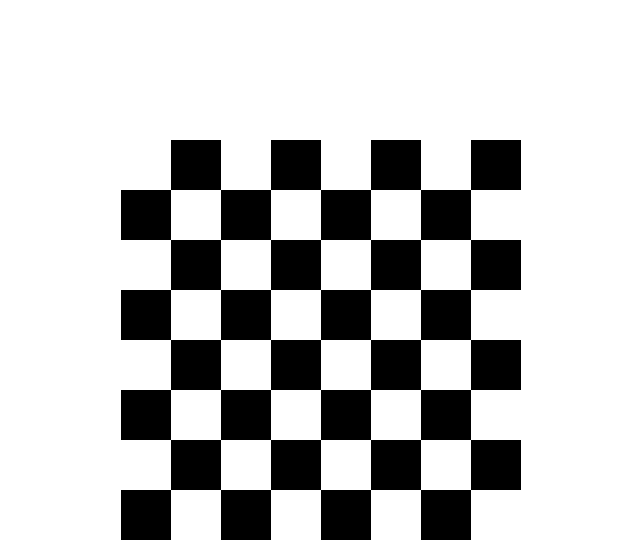
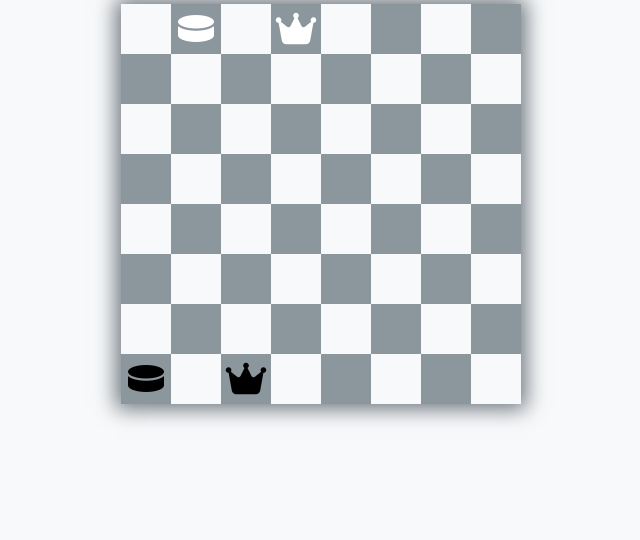
Before and after one commit to ZM-0/Checkers, a website with bundled scripts: page output/index.html in a window 1280 px wide. Shown: the part 260-800 px from the top of the page, without its empty margins (319-959 px from the left). Built offline with nearby package versions, Linux system fonts and the light colour scheme.

Commit message:
Colour board and add sample tokens

```diff
--- a/source/main.ts
+++ b/source/main.ts
@@ -8,7 +8,7 @@ let colour: Colour = Colour.WHITE;
 for (let row: number = 0; row < 8; row++) {
     for (let column: number = 0; column < 8; column++) {
         const cell: HTMLDivElement = document.querySelector(`#cell-${row * 8 + column}`)!;
-        cell.style.backgroundColor = colour === Colour.BLACK ? "#000" : "#FFF";
+        cell.style.backgroundColor = colour === Colour.BLACK ? "#8C969D" : "#F8F9FA";
         colour = colour === Colour.BLACK ? Colour.WHITE : Colour.BLACK;
     }
 
```
Also changed, not shown: output/index.html, output/main.js, output/styles.css.
